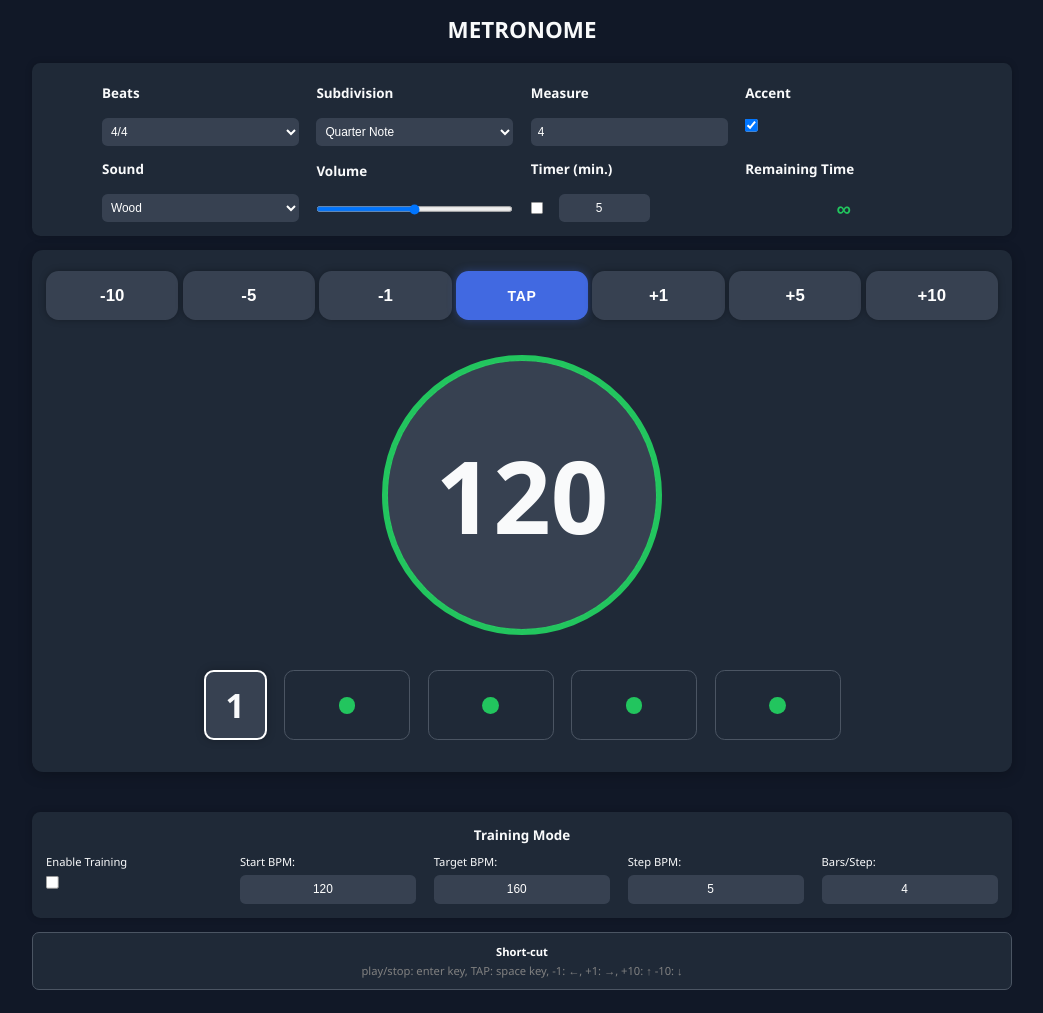
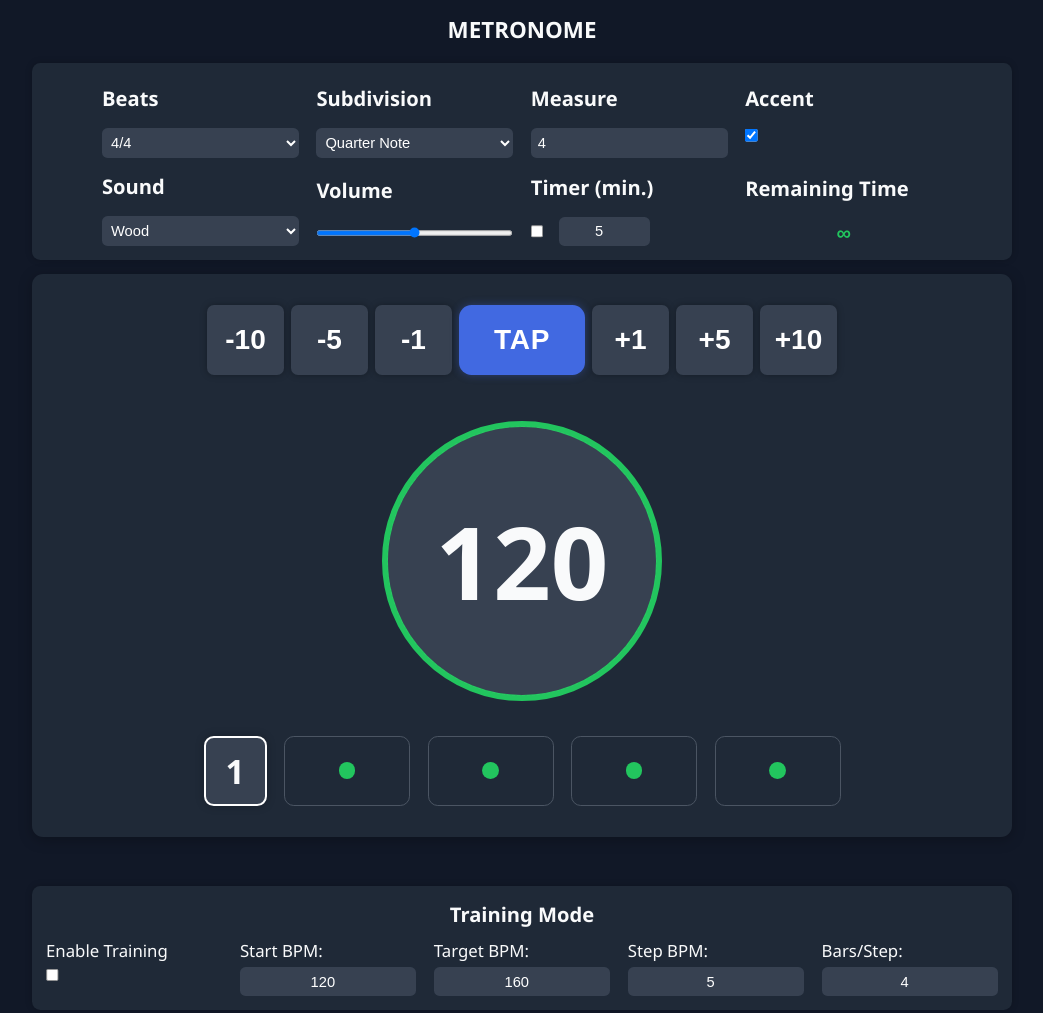
Before and after one commit to iamahn/pc, a plain HTML site: page index.html in a window 1280 px wide. Shown: the top 1013 px of the page, without its empty margins (118-1161 px from the left). Drawn offline with Linux system fonts and the light colour scheme; no server answers.

Commit message:
Add files via upload

```diff
--- a/style.css
+++ b/style.css
@@ -47,7 +47,7 @@
 
 h2 {
     margin-bottom: 15px;
-    font-size: 1.2rem;
+    font-size: 1.8rem;
     font-weight: 600;
 }
 
@@ -116,7 +116,7 @@
     border-radius: 8px;
     background: var(--panel2);
     color: white;
-    font-size: 17px;
+    font-size: 21px;
     width: 100%;
 }
 
@@ -171,7 +171,7 @@
     width: 130px !important;
     height: 41px !important;
     padding: 10px !important;
-    font-size: 17px !important;
+    font-size: 21px !important;
     text-align: center !important;
     border-radius: 8px !important;
     background: var(--panel2) !important;
@@ -227,27 +227,30 @@
     flex-direction: row;
     flex-wrap: nowrap;
     align-items: center;
-    gap: 6px;
-    width: 100%;
+
+    /* 🎯 [수정] 억지로 양옆을 꽉 채우지 않고, 자식들 크기만큼만 차지하도록 변경 */
+    justify-content: center; /* 내부 버튼들을 화면 한가운데로 정렬 */
+    width: auto;             /* 100% 강제 해제 */
+
+    gap: 10px;
+    margin: 15px auto;       /* 위아래 여백을 주고, 가로상으로 패널 중앙에 안착 */
     box-sizing: border-box;
 }
 
-.tap-controls button,
+/* ⚡ 인풋/셀렉트 기본 flex 규칙 분리 유지 */
 .tap-controls input,
 .tap-controls select {
-    flex: 1;
     min-width: 0;
     width: auto;
     padding: 6px 4px;
 }
 
 .bpm-step-btn, .tap-floating {
-    height: 70px;
+    height: 100px;
     display: inline-flex;
     align-items: center;
     justify-content: center;
     border: none;
-    border-radius: 18px;
     color: white;
     font-weight: bold;
     cursor: pointer;
@@ -256,21 +259,30 @@
     margin: 0;
 }
 
+/* 🎯 숫자 버튼들 (-10, -1, +1, +10): 가로폭 반토막 고정 */
 .bpm-step-btn {
-    width: 70px;
+    width: 110px;
     background: #374151;
-    font-size: 24px;
+    font-size: 40px;
+    border-radius: 10px;
+    flex-shrink: 0;
 }
 
 .bpm-step-btn:hover {
     background: #4b5563;
 }
 
+/* 🎯 TAP 버튼: 무한정 길어지지 않도록 딱 알맞은 크기로 고정! */
 .tap-floating {
+    /* 🎯 [수정] flex: 3; 이 무조건 채우라는 명령어라 이걸 지우고, 고정 가로폭을 줍니다 */
+    width: 180px;          /* 과하게 길어지지 않고 딱 클릭하기 좋은 180픽셀로 제한 */
+    flex-shrink: 0;        /* 주변 요소 때문에 찌그러지지 않게 보호 */
+
     background: royalblue;
-    padding: 0 35px;
-    font-size: 20px;
+    padding: 0 25px;
+    font-size: 40px;
     letter-spacing: 1px;
+    border-radius: 18px;
     box-shadow: 0 0 12px rgba(65, 105, 225, 0.35);
 }
 
@@ -286,7 +298,6 @@
 .bpm-step-btn:active, .tap-floating:active {
     transform: scale(.95);
 }
-
 /* =====================================
    BPM HUB
 ==================================== */
@@ -525,13 +536,13 @@
 }
 
 .short-cut h3 {
-    font-size: 16px;
+    font-size: 23px;
     margin-bottom: 6px;
     color: var(--white);
 }
 
 .short-cut span {
-    font-size: 16px;
+    font-size: 22px;
     color: var(--gray);
 }
 
@@ -561,6 +572,7 @@
     margin: 0 !important;
     padding: 0 !important;
     gap: 8px !important;
+    font-size: 24px !important;
 }
 
 div.grid#grid-bottom > label input[type="number"] {
@@ -569,7 +581,7 @@
     width: 100% !important;
     height: 41px !important; /* 상단 인풋창들과 높이 통일 */
     padding: 10px !important;
-    font-size: 17px !important;
+    font-size: 21px !important;
     text-align: center !important;
     border-radius: 8px !important;
     background: var(--panel2) !important;
@@ -601,7 +613,7 @@
    🎯 TRAINING INFO DISPLAY
 ===================================== */
 #trainingInfo {
-    font-size: 20px !important;
+    font-size: 30px !important;
     text-align: center !important;
     margin-bottom: 10px !important;
     min-height: 20px !important;
```
